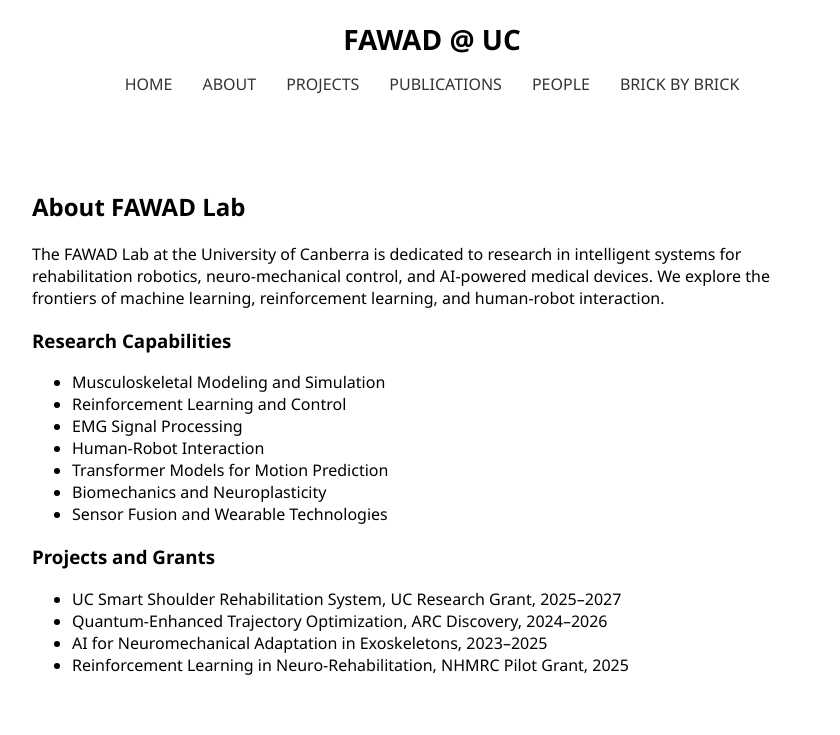
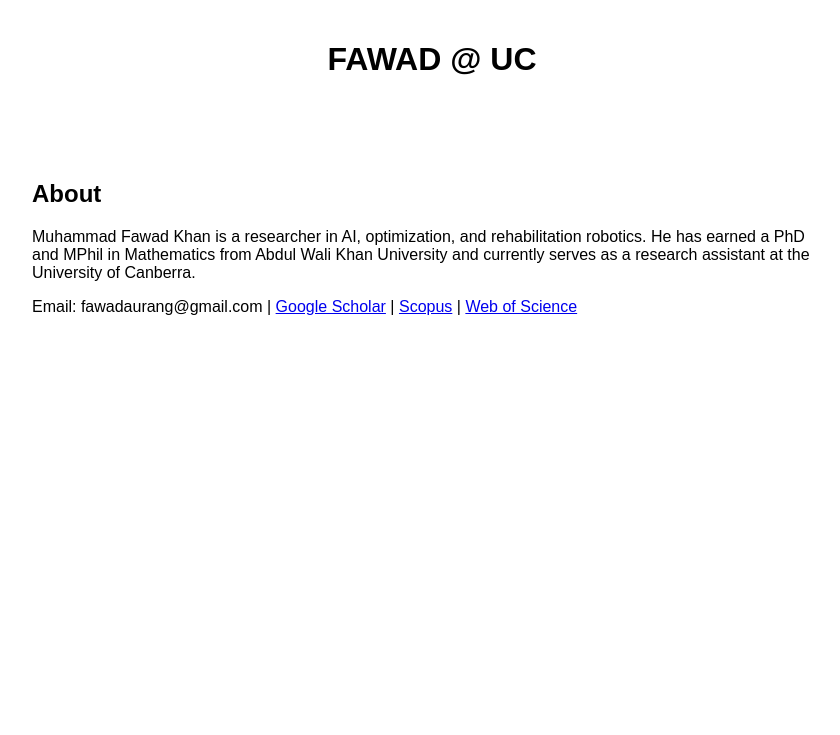
Before and after one commit to fawadaurang/Home.github.io, a plain HTML site: page about.html in a window 1280 px wide. Shown: the whole page, without its empty margins (208-1048 px from the left). Drawn offline with Linux system fonts and the light colour scheme.

Commit message:
Add files via upload

```diff
--- a/about.html
+++ b/about.html
@@ -1,54 +1,9 @@
 <!DOCTYPE html>
-<html lang="en">
-<head>
-  <meta charset="UTF-8">
-  <meta name="viewport" content="width=device-width, initial-scale=1">
-  <title>About - FAWAD @ UC</title>
-  <link rel="stylesheet" href="style.css">
-</head>
-<body>
-
-  <header>
-    <h1>FAWAD @ UC</h1>
-    <nav>
-      <ul>
-        <li><a href="index.html">HOME</a></li>
-        <li><a href="about.html">ABOUT</a></li>
-        <li><a href="#">PROJECTS</a></li>
-        <li><a href="#">PUBLICATIONS</a></li>
-        <li><a href="#">PEOPLE</a></li>
-        <li><a href="#">BRICK BY BRICK</a></li>
-      </ul>
-    </nav>
-  </header>
-
-  <section style="padding: 40px; max-width: 800px; margin: auto;">
-    <h2>About FAWAD Lab</h2>
-    <p>
-      The FAWAD Lab at the University of Canberra is dedicated to research in intelligent systems for rehabilitation robotics,
-      neuro-mechanical control, and AI-powered medical devices. We explore the frontiers of machine learning, reinforcement learning,
-      and human-robot interaction.
-    </p>
-
-    <h3>Research Capabilities</h3>
-    <ul>
-      <li>Musculoskeletal Modeling and Simulation</li>
-      <li>Reinforcement Learning and Control</li>
-      <li>EMG Signal Processing</li>
-      <li>Human-Robot Interaction</li>
-      <li>Transformer Models for Motion Prediction</li>
-      <li>Biomechanics and Neuroplasticity</li>
-      <li>Sensor Fusion and Wearable Technologies</li>
-    </ul>
-
-    <h3>Projects and Grants</h3>
-    <ul>
-      <li>UC Smart Shoulder Rehabilitation System, UC Research Grant, 2025–2027</li>
-      <li>Quantum-Enhanced Trajectory Optimization, ARC Discovery, 2024–2026</li>
-      <li>AI for Neuromechanical Adaptation in Exoskeletons, 2023–2025</li>
-      <li>Reinforcement Learning in Neuro-Rehabilitation, NHMRC Pilot Grant, 2025</li>
-    </ul>
-  </section>
-
-</body>
-</html>
+<html><head><title>About - FAWAD @ UC</title><link rel="stylesheet" href="style.css"></head><body>
+<header><h1>FAWAD @ UC</h1></header>
+<section style="padding: 40px; max-width: 800px; margin: auto;">
+  <h2>About</h2>
+  <p>Muhammad Fawad Khan is a researcher in AI, optimization, and rehabilitation robotics. He has earned a PhD and MPhil in Mathematics from Abdul Wali Khan University and currently serves as a research assistant at the University of Canberra.</p>
+  <p>Email: fawadaurang@gmail.com | <a href="https://scholar.google.com.au/citations?user=yieizDMAAAAJ&hl=en">Google Scholar</a> | <a href="https://www.scopus.com/authid/detail.uri?authorId=57321283200">Scopus</a> | <a href="http://www.webofscience.com/wos/author/record/GYI-9444-2022">Web of Science</a></p>
+</section>
+</body></html>
--- a/style.css
+++ b/style.css
@@ -1,51 +1,33 @@
 body {
   margin: 0;
-  font-family: 'Segoe UI', sans-serif;
+  font-family: Arial, sans-serif;
   background-color: white;
 }
-
 header {
   text-align: center;
   padding: 20px;
 }
-
-h1 {
-  margin: 0;
-  font-size: 28px;
-}
-
 nav ul {
   list-style: none;
   padding: 0;
-  margin: 15px 0;
   display: flex;
   justify-content: center;
   flex-wrap: wrap;
 }
-
 nav ul li {
   margin: 0 15px;
 }
-
 nav ul li a {
   text-decoration: none;
-  color: #333;
-  font-weight: 500;
+  color: #000;
+  font-weight: bold;
 }
-
-nav ul li a:hover {
-  color: #007BFF;
-}
-
 main {
   display: flex;
   justify-content: center;
-  align-items: center;
   padding: 20px;
 }
-
 main img {
   max-width: 100%;
   height: auto;
-  border-radius: 10px;
 }
```
Also changed, not shown: brick.html (added, +7 -0 lines), index.html (+4 -7 lines), people.html (added, +9 -0 lines), projects.html (added, +13 -0 lines), publications.html (added, +13 -0 lines).
